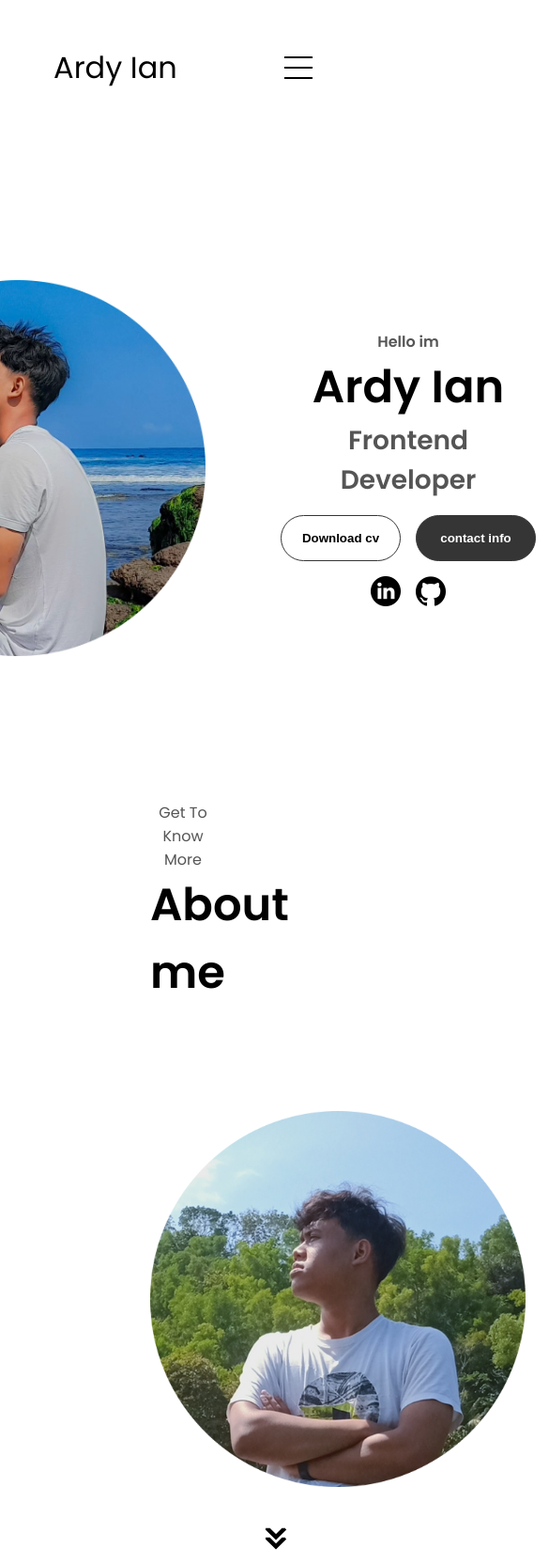
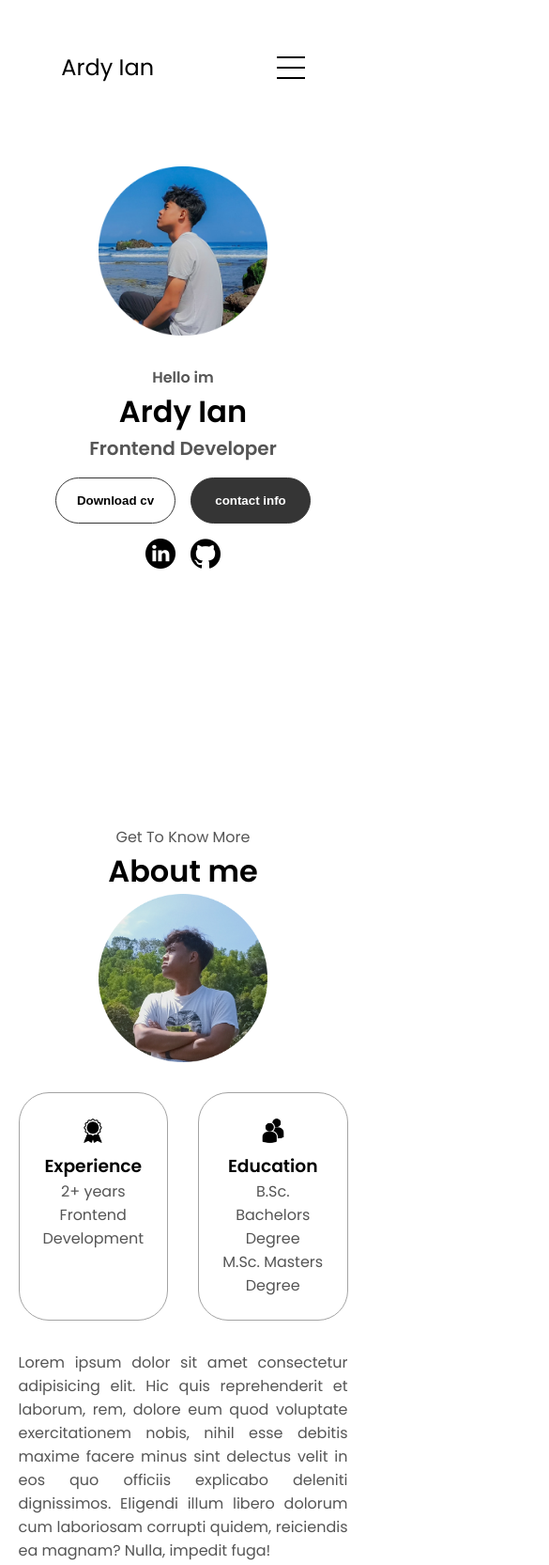
Before and after one commit to ArdyIan/ardyIan_Portfolio, a plain HTML site: page index.html in a window 390 px wide. Shown: the top 1665 px of the page at 94% size, 585 px wide, since content can reach past the window. Drawn offline with Linux system fonts and the light colour scheme.

Commit message:
Adding responsive design

```diff
--- a/mediaqueries.css
+++ b/mediaqueries.css
@@ -1,3 +1,13 @@
+@media screen and (max-width: 1400px) {
+  #profile {
+    height: 83vh;
+    margin-bottom: 6rem;
+  }
+  .about-containers {
+    flex-wrap: wrap;
+  }
+}
+
 @media screen and (max-width: 1200px) {
   #desktop-nav {
     display: none;
@@ -5,4 +15,85 @@
   #hamburger-nav {
     display: flex;
   }
+  #experience,
+  .experience-details-container {
+    margin-top: 2rem;
+  }
+  #profile,
+  .section-container {
+    display: block;
+  }
+  .arrow {
+    display: none;
+  }
+  section,
+  .section-container {
+    height: fit-content;
+  }
+  section {
+    margin: 0 5%;
+  }
+  .section_pic-container {
+    width: 275px;
+    height: 275px;
+    margin: 0 auto 2rem;
+  }
+  .about-containers {
+    margin-top: 0;
+  }
 }
+
+@media screen and (max-width: 600px) {
+  #contact,
+  footer {
+    height: 40vh;
+  }
+  #profile {
+    height: 83vh;
+    margin-bottom: 0;
+  }
+  article {
+    font-size: 1rem;
+  }
+  footer nav {
+    height: fit-content;
+    margin-bottom: 2rem;
+  }
+  .about-containers,
+  .contact-info-upper-container,
+  .btn-container {
+    flex-wrap: wrap;
+  }
+  .contact-info-container {
+    margin: 0;
+  }
+  .contact-info-container p,
+  .nav-links li a {
+    font-size: 1rem;
+  }
+  .experience-sub-title {
+    font-size: 1.25rem;
+  }
+  .logo {
+    font-size: 1.5rem;
+  }
+  .nav-links {
+    flex-direction: column;
+    gap: 0.5rem;
+    text-align: center;
+  }
+  .section_pic-container {
+    width: auto;
+    height: 46vw;
+    justify-content: center;
+  }
+  .section_text_p2 {
+    font-size: 1.25rem;
+  }
+  .title {
+    font-size: 2rem;
+  }
+  .text-container {
+    text-align: justify;
+  }
+}
```
